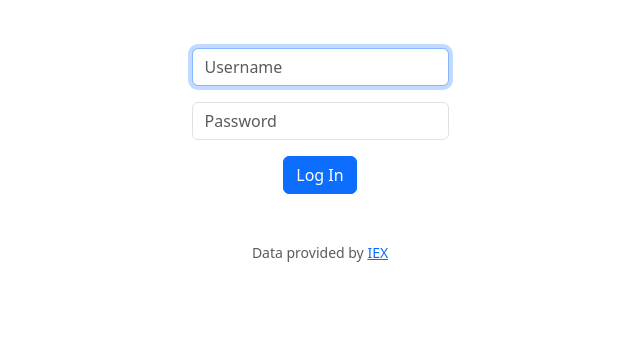
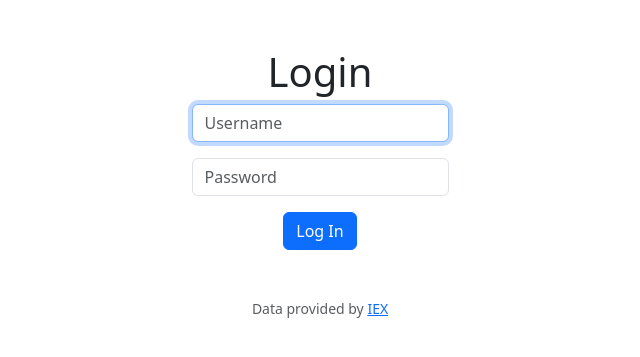
Before and after one commit to omgodsend/Harvard_CS50, a Flask app: page /login in a window 1280 px wide. Shown: the part 76-433 px from the top of the page, without its empty margins (320-960 px from the left). Run offline with Flask 3, Linux system fonts and the light colour scheme; some libraries are stand-ins or nearby versions.

Commit message:
Wed, Jul 12, 2023, 10:35 AM -04:00

```diff
--- a/cs50/finance/app.py
+++ b/cs50/finance/app.py
@@ -234,9 +234,10 @@ def account():
         elif new_password == old_password:
             return apology("New password cannot be the same as old password", 403)
 
-        db.execute("UPDATE users SET hash = ? WHERE user_id = ?", generate_password_hash(new_password), session["user_id"])
+        db.execute("UPDATE users SET hash = ? WHERE id = ?", generate_password_hash(new_password), session["user_id"])
 
-
+        flash("Password changed Successfully")
+        return redirect("/login")
 
     else:
         name = db.execute("SELECT username FROM users WHERE id = ?", session["user_id"])
--- a/cs50/finance/templates/login.html
+++ b/cs50/finance/templates/login.html
@@ -5,6 +5,7 @@
 {% endblock %}
 
 {% block main %}
+    <h1>Login</h1>
     <form action="/login" method="post">
         <div class="mb-3">
             <input autocomplete="off" autofocus class="form-control mx-auto w-auto" id="username" name="username" placeholder="Username" type="text">
```
Also changed, not shown: cs50/finance/finance.db.
